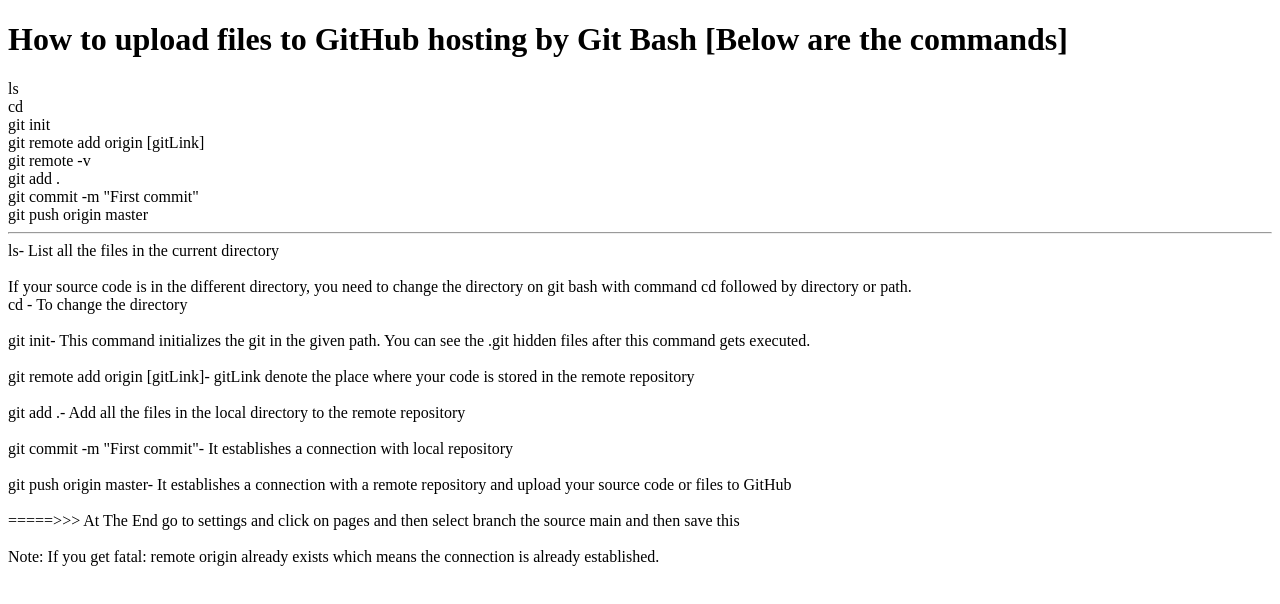
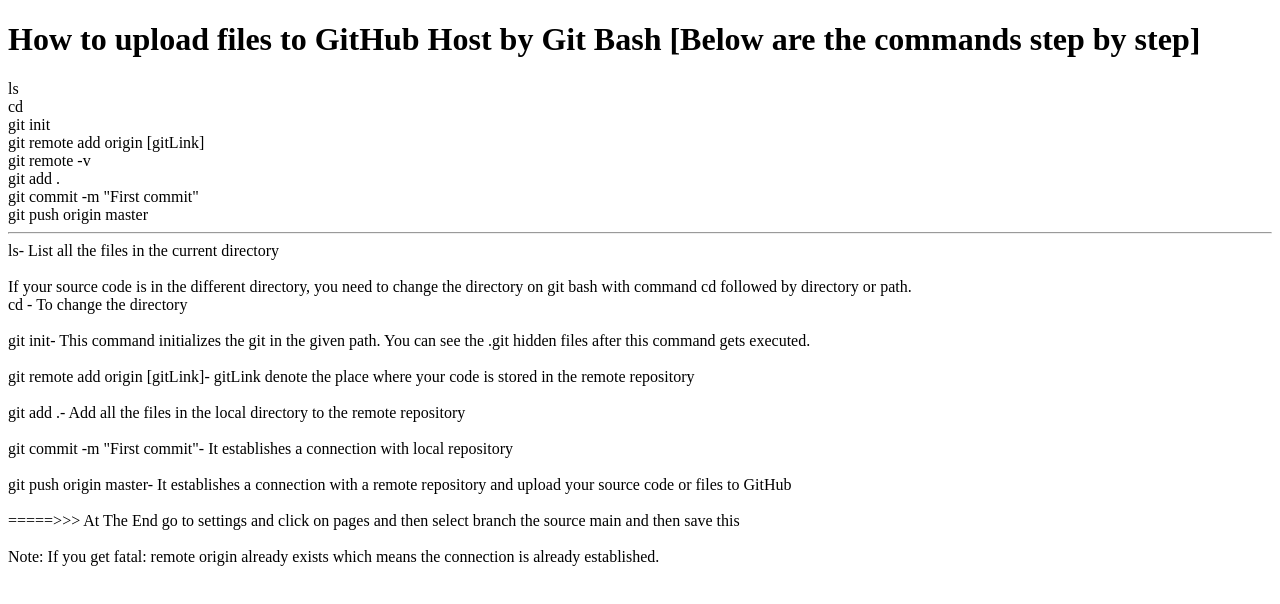
Before and after one commit to Anirbanjyoti/git-with-gitbash, a plain HTML site: page index.html in a window 1280 px wide. Drawn offline with Linux system fonts and the light colour scheme.

Commit message:
Update index.html

```diff
--- a/index.html
+++ b/index.html
@@ -6,7 +6,7 @@
 	<title>Document</title>
 </head>
 <body>
-	<h1>How to upload files to GitHub hosting by Git Bash [Below are the commands] </h1>
+	<h1>How to upload files to GitHub Host by Git Bash [Below are the commands step by step] </h1>
 
 ls <br>
 cd <br>
```
